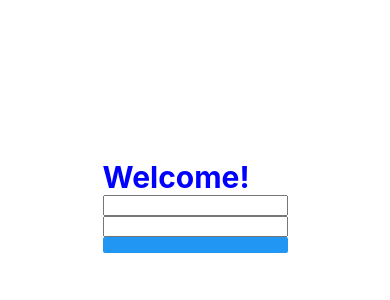
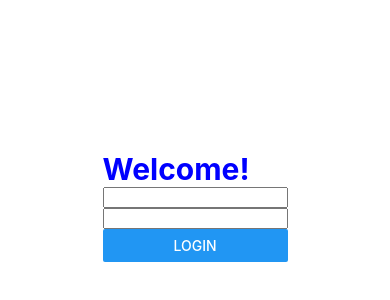
Before and after one commit to LougheedWan/HackTheChange2021, a React Native app: screen / in a window 390 px wide. Shown: the part 216-516 px from the top of the page. Built offline with nearby package versions, Linux system fonts and the light colour scheme.

Commit message:
log in button updated

```diff
--- a/screens/login.js
+++ b/screens/login.js
@@ -1,5 +1,5 @@
 import React from "react";
-import { ScrollView, StyleSheet, View, Text, Button} from "react-native";
+import { ScrollView, StyleSheet, View, Text, Button, Alert} from "react-native";
 
 const LoginScreen = ({ nav }) => {
     return (
@@ -9,7 +9,7 @@ const LoginScreen = ({ nav }) => {
             </Text>
             <input></input>
             <input></input>
-            <Button>Login</Button>
+            <Button title="Login" onPress={() => Alert.alert('Login Button pressed')} />
         </ScrollView>
         </View>
     )
```
